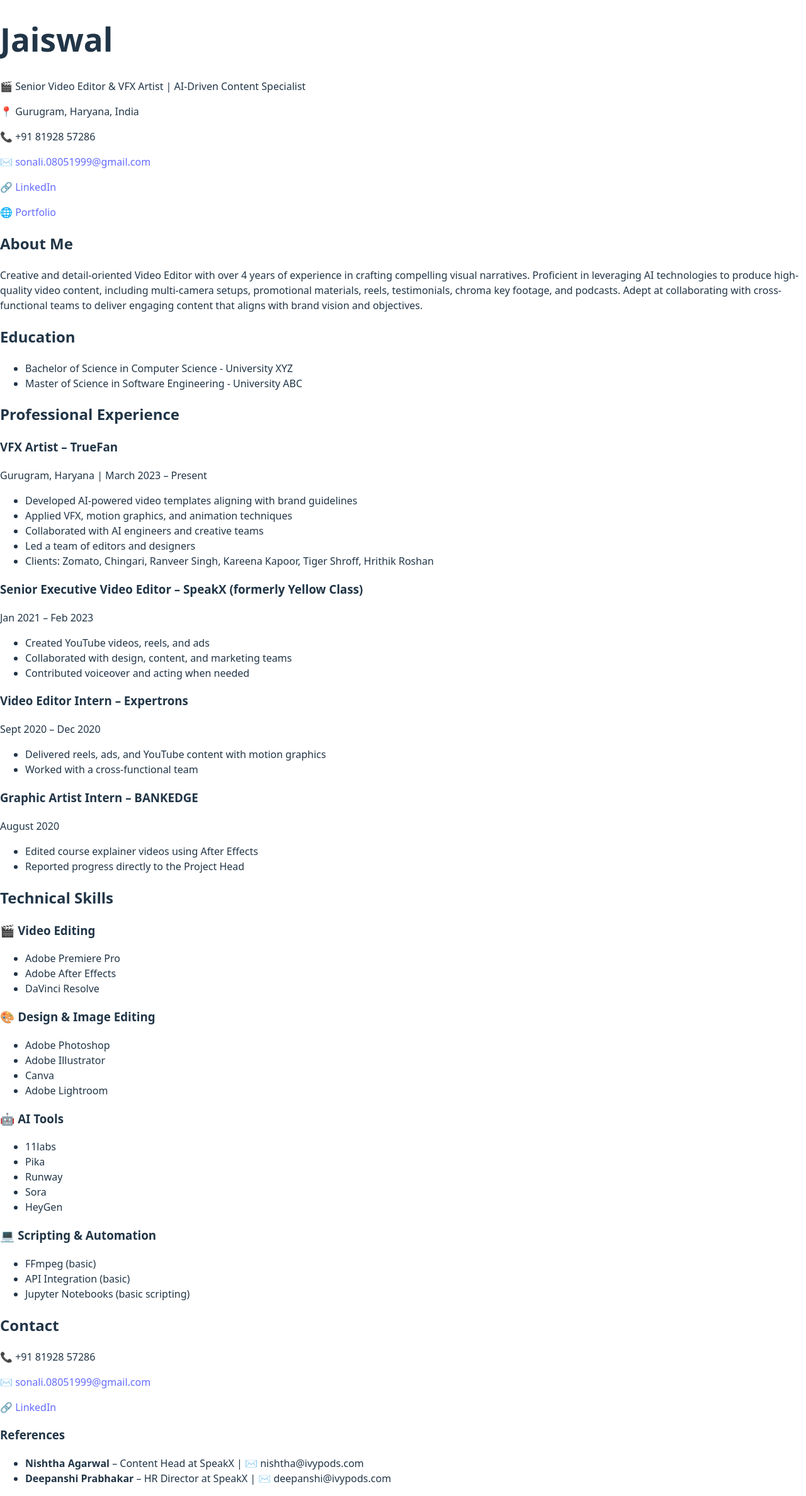
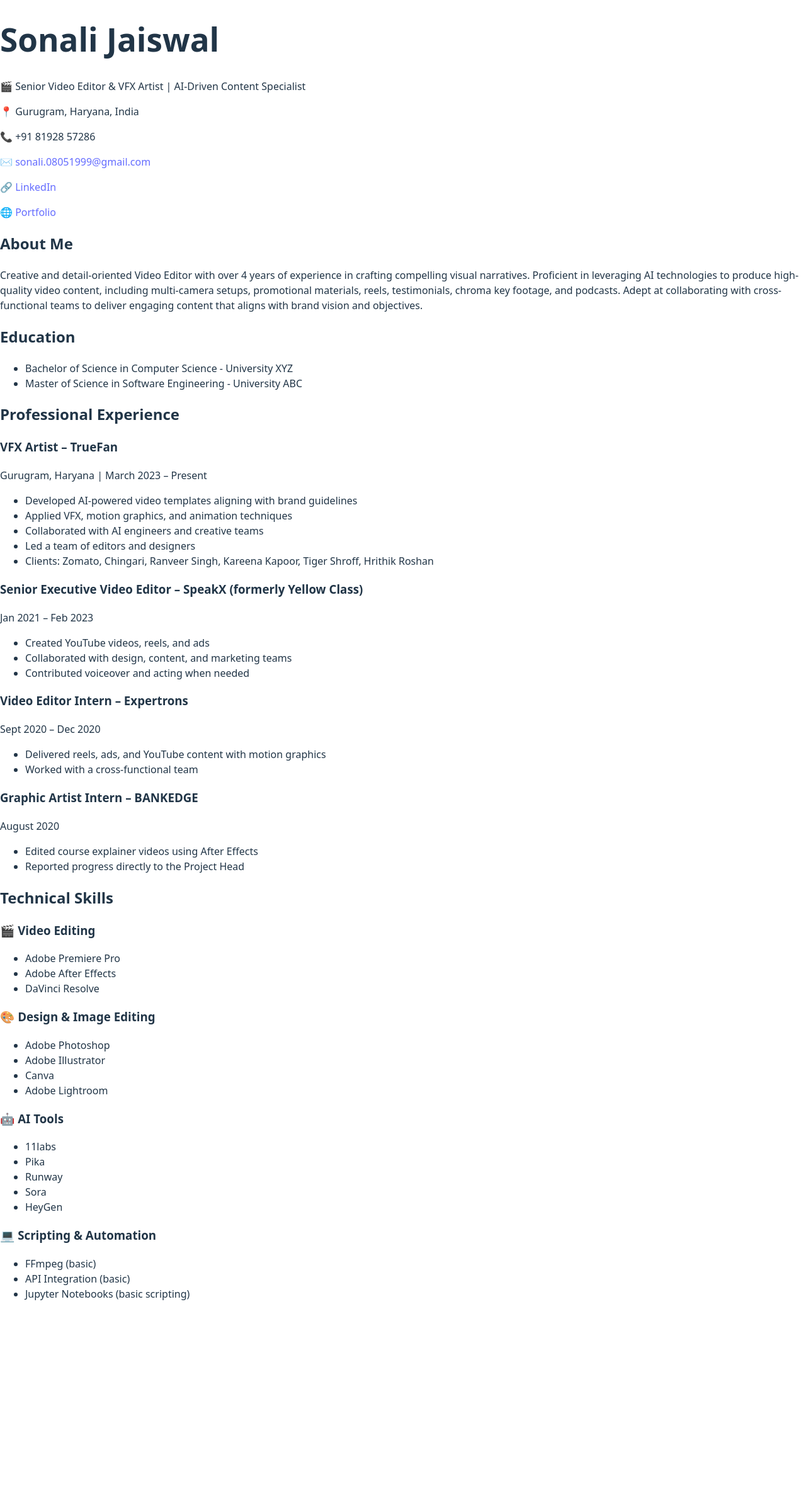
Before and after one commit to SJ-Got-Git/portfolio-site, a React (Vite) app: page / in a window 1280 px wide. Shown: the whole page at 63% size. After the commit the page ends 2083 px from the top, so only its background shows below. Built offline with nearby package versions, Linux system fonts and the light colour scheme.

Commit message:
Update tab title to 'Sonali's Portfolio'

```diff
--- a/src/App.jsx
+++ b/src/App.jsx
@@ -4,7 +4,7 @@ import About from "./components/About";
 import Education from "./components/Education";
 import Experience from "./components/Experience";
 import Skills from "./components/Skills";
-import Contact from "./components/Contact";
+// import Contact from "./components/Contact";
 
 export default function App() {
   return (
@@ -14,7 +14,7 @@ export default function App() {
       <Education />
       <Experience />
       <Skills />
-      <Contact />
+      {/* <Contact /> */}
     </div>
   );
 }
--- a/src/components/Header.jsx
+++ b/src/components/Header.jsx
@@ -3,7 +3,7 @@ import React from "react";
 export default function Header() {
   return (
     <header className="bg-white shadow p-4 text-center">
-      <h1 className="title-with-shape"> Jaiswal</h1>
+      <h1 className="text-3xl font-bold">Sonali Jaiswal</h1>
       <p className="text-gray-600">🎬 Senior Video Editor & VFX Artist | AI-Driven Content Specialist</p>
       <div className="mt-2 text-sm text-gray-500">
         <p>📍 Gurugram, Haryana, India</p>
```
